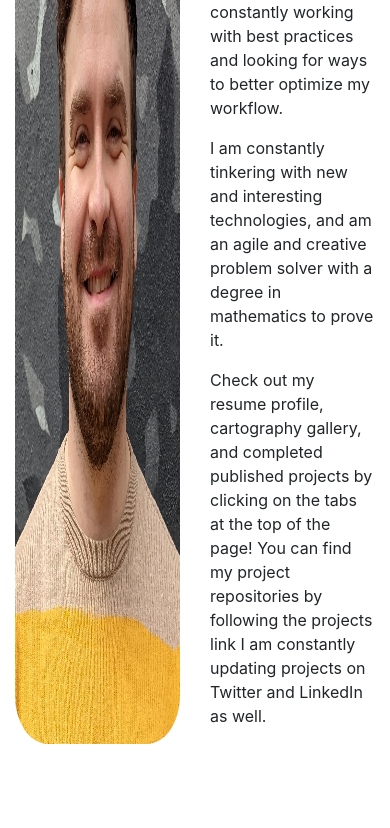
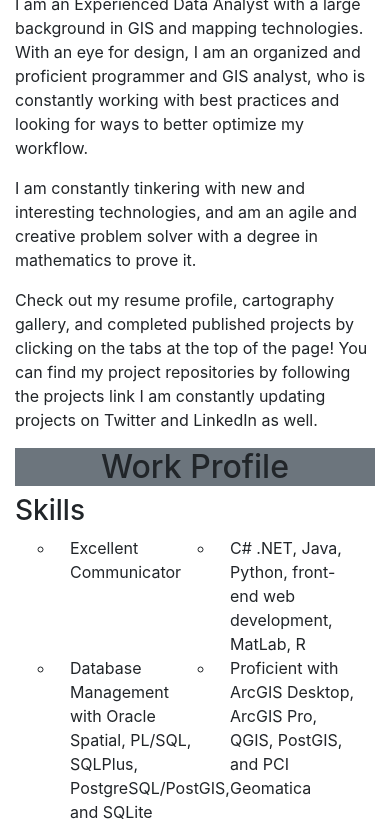
Before and after one commit to nathanwisla/nathanwisla.github.io, a plain HTML site: page index.html in a window 390 px wide. Shown: the part 384-1212 px from the top of the page. Before the commit the page ends 1128 px from the top, so only its background shows below. Drawn offline with nearby package versions, Linux system fonts and the light colour scheme.

Commit message:
Fixed mobile responsiveness for home tab

```diff
--- a/index.html
+++ b/index.html
@@ -28,7 +28,7 @@
 <body>
 <header>
     <nav class="navbar navbar-expand-lg pt-0 pb-0 navbar-light bg-light">
-        <a class="navbar-brand" href="#">Nathan Wisla</a>
+        <span class="navbar-brand" style="cursor: default">Nathan Wisla</span>
         <button class="navbar-toggler" type="button" data-toggle="collapse" data-target="#navbarSupportedContent">
             <span class="navbar-toggler-icon"></span>
         </button>
@@ -82,14 +82,16 @@
 </header>
 
 
-<main class="position-absolute tab">
+<main class="position-absolute">
 
-    <div id="home" class="subject">
+    <div id="home" class="tab">
 
-        <div class="container">
+
+
+        <div class="container-lg">
             <div class="row">
-                <img src="images/boom headshot.jpg" class="col rounded" style="width:25%"/>
-                <div class="col">
+                <img src="images/boom headshot.jpg" class="col-lg mx-auto rounded" style="min-width: 240px; width:25%"/>
+                <div class="col-lg">
                     <h1>Nathan Wisla</h1>
                     <p>
                         I am an Experienced Data Analyst with a large background in GIS and mapping technologies.
@@ -114,7 +116,7 @@
         </div>
 
     </div>
-    <div id="profile" class="subject" style="">
+    <div id="profile" class="tab" style="">
         <div class="container">
             <h2 class="text-center bg-secondary">Work Profile</h2>
             <div>
@@ -275,7 +277,7 @@
             </ul>
         </div>
     </div>
-    <div id="gallery" class="subject">
+    <div id="gallery" class="tab">
         <div id="flex-container" class="d-flex justify-content-center flex-wrap">
             <img class="img-thumbnail" src="images/gallery/Aurora.png"/>
             <video class="img-thumbnail" src="images/gallery/UTM.mp4" autoplay loop></video>
```
